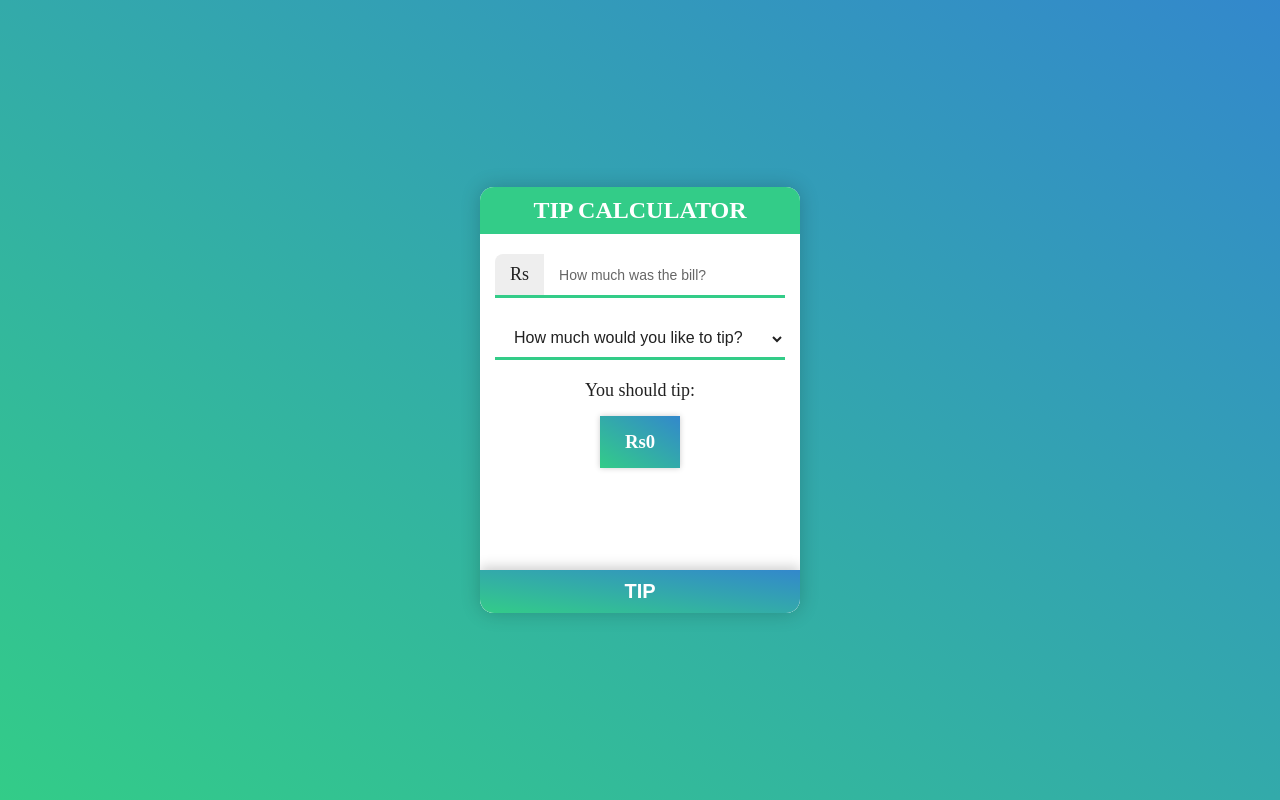
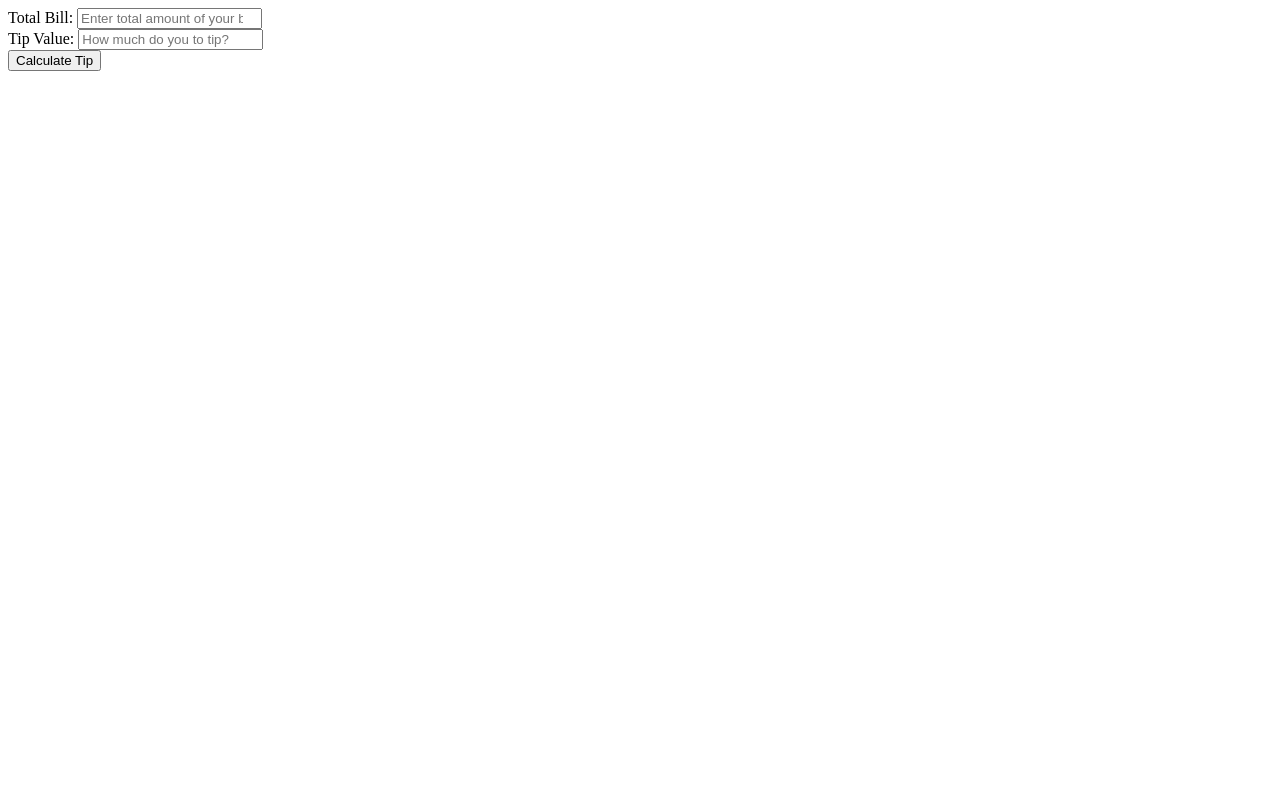
Before and after one commit to swoichha/JavaScript-and-React-Js, a plain HTML site: page tipCalculator/index.html in a window 1280 px wide. Drawn offline with Linux system fonts and the light colour scheme.

Commit message:
tip calculator

```diff
--- a/tipCalculator/index.css
+++ /dev/null
@@ -1,147 +0,0 @@
-* {
-    margin: 0;
-    padding: 0;
-    box-sizing: border-box;
-}
-
-body {
-    width: 100vw;
-    height: 100vh;
-    background-image: linear-gradient(to bottom left, #3388cc, #33cc88);
-    display: flex;
-    justify-content: center;
-    align-items: center;
-    font-family: 'Roboto' sans-serif;
-}
-
-.app {
-    position: relative;
-    width: 100%;
-    max-width: 320px;
-    background: white;
-    border-radius: 14px;
-    overflow-x: hidden;
-    box-shadow: 0 0px 20px rgba(0, 0, 0, 0.2);;
-}
-
-.app::after {
-    content: '';
-    display: block;
-    padding-top: calc(100% / (3 / 4));
-}
-
-.tipCalculator {
-    position: absolute;
-    top: 0;
-    left: 0;
-    right: 0;
-    bottom: 0;
-    z-index: 1;
-    height: 100%;
-    overflow-y: hidden;
-    display: flex;
-    flex-direction: column;
-}
-
-header {
-    background-color: #33cc88;
-    padding: 10px 15px;
-}
-
-h1 {
-    color: white;
-    text-transform: uppercase;
-    font-size: 24px;
-    text-align: center;
-}
-
-main {
-    flex: 1 1 100%;
-    padding: 20px 15px;
-}
-
-.input-group {
-    display: flex;
-    margin-bottom: 20px;
-}
-
-.pre {
-    display: flex;
-    justify-content: center;
-    align-items: center;
-    padding: 10px 15px;
-    color: #212121;
-    font-size: 18px;
-    border-bottom: 3px solid #33cc88;
-    background: #EEE;
-    border-radius: 8px 0px 0px 0px;
-}
-
-input {
-    appearance: none;
-    border: none;
-    outline: none;
-    background: none;
-    display: block;
-    width: 100%;
-    padding: 10px 15px;
-    border-bottom: 3px solid #33cc88;
-    color: #212121;
-    font-size: 18px;
-}
-
-input::placeholder {
-    color: #666;
-    font-size: 14px;
-}
-
-select {
-    border: none;
-    outline: none;
-    background: none;
-    display: block;
-    width: 100%;
-    border-bottom: 3px solid #33cc88;
-    color: #212121;
-    font-size: 16px;
-    padding: 10px 15px;
-}
-
-.tip-wrap {
-    display: flex;
-    flex-direction: column;
-    align-items: center;
-    justify-content: center;
-}
-
-p {
-    color: #212121;
-    font-size: 18px;
-    margin-bottom: 15px;
-}
-
-.tip {
-    padding: 15px 25px;
-    box-shadow: 0px 0px 6px rgba(0, 0, 0, 0.2);
-    background-image: linear-gradient(to bottom left, #3388cc, #33cc88);
-    color: #FFF;
-}
-
-footer {
-    box-shadow: 0px -3px 12px rgba(0, 0, 0, 0.2);
-}
-
-button {
-    display: block;
-    width: 100%;
-    padding: 10px 15px;
-    appearance: none;
-    border: none;
-    outline: none;
-    background-image: linear-gradient(to bottom left, #3388cc, #33cc88);
-    color: #FFF;
-    font-size: 20px;
-    font-weight: 700;
-    text-transform: uppercase;
-    cursor: pointer;
-}
--- a/tipCalculator/index.html
+++ b/tipCalculator/index.html
@@ -3,41 +3,18 @@
 <head>
     <meta charset="UTF-8">
     <title>Tip Calculator</title>
-    <link rel="stylesheet" href="index.css">
     <script src="index.js"></script>
 </head>
 <body>
-<div class="app">
-    <div class="tipCalculator">
-        <header>
-            <h1>Tip Calculator</h1>
-        </header>
-        <main>
-            <section class="options">
-                <div class="input-group">
-                    <div class="pre">Rs</div>
-                    <input type="number" class="cost" placeholder="How much was the bill?" />
-                </div>
-                <div class="input-group">
-                    <select class="tipValue">
-                        <option disabled selected> How much would you like to tip?</option>
-                        <option value="0 ">0%</option>
-                        <option value="10">10%</option>
-                        <option value="20">20%</option>
-                        <option value="30">30%</option>
-                        <option value="40">40%</option>
-                    </select>
-                </div>
-            </section>
-            <section class="tip-wrap">
-                <p>You should tip: </p>
-                <h3 class="tip">Rs0</h3>
-            </section>
-        </main>
-        <footer>
-            <button id="tip-btn">Tip</button>
-        </footer>
+    <div>
+        <label>Total Bill:</label>
+        <input type="number" id="total_bill" placeholder="Enter total amount of your bill">
     </div>
-</div>
+    <div>
+        <label>Tip Value:</label>
+        <input type="number" id="tip_percent"  placeholder="How much do you to tip?">
+    </div>
+    <button id="calculate_tip" onclick="calculateTipValue()">Calculate Tip</button>
+    <div id="totalTip"></div>
 </body>
 </html>
--- a/tipCalculator/index.js
+++ b/tipCalculator/index.js
@@ -1,15 +1,7 @@
-const cost_input = document.querySelector('.cost');
-const tip_value = document.querySelector('.tipValue');
+function calculateTipValue() {
+    let total_bill = Number(document.getElementById('total_bill').value);
+    let tip_percent = Number(document.getElementById('tip_percent').value);
 
-const tip_btn = document.querySelector('#tip-btn');
-console.log(tip_btn, cost_input, tip_value)
-tip_btn.addEventListener('click', calc_tip);
-
-function calc_tip () {
-    let cost = Number(cost_input.value);
-    let tip = Number(tip_value.value) / 100;
-    let total_tip = (cost * tip);
-
-    let tip_el = document.querySelector('.tip-wrap .tip');
-    tip_el.innerText = 'Rs' + total_tip.toFixed(2);
+    console.log(total_bill, tip_percent)
+    document.getElementById('totalTip').innerHTML = 'The total tip that you have to pay is: ' + total_bill * (tip_percent / 100);
 }
```
